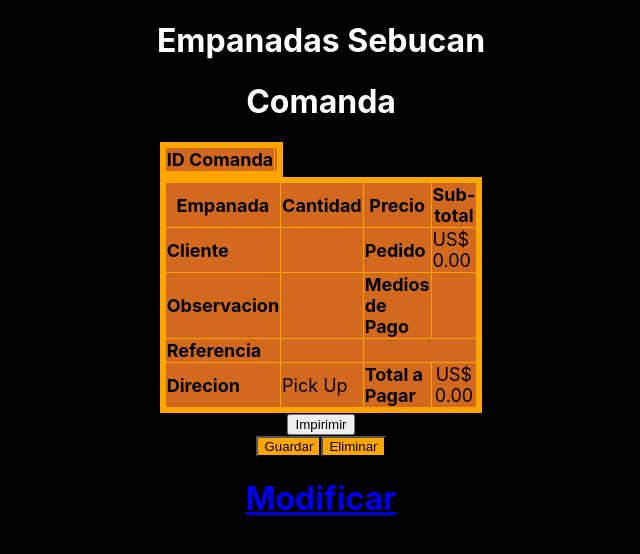
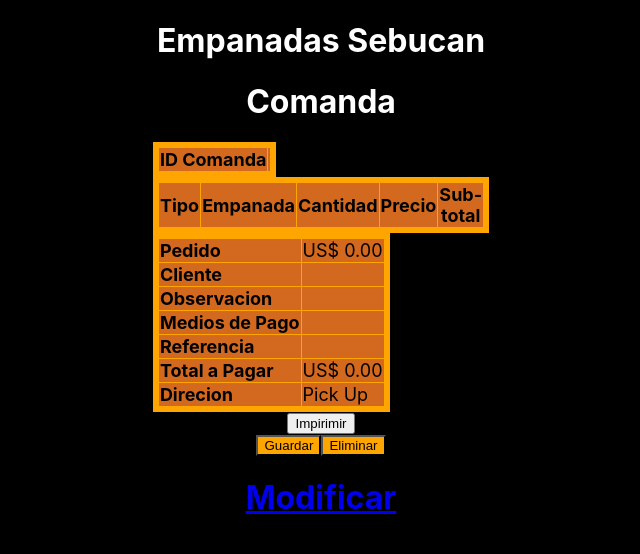
Before and after one commit to kwaale/empanadasebucan, a React (Create React App) app in the folder client/: page /comanda in a window 1280 px wide. Shown: the top 554 px of the page, without its empty margins (319-959 px from the left). Built offline with nearby package versions, Linux system fonts and the light colour scheme.

Commit message:
corr-comanda

```diff
--- a/client/src/components/Comanda/index.js
+++ b/client/src/components/Comanda/index.js
@@ -28,31 +28,43 @@ const Comanda = () => {
                 <table>
                     <thead>
                         <tr>
+                            <th>Tipo</th>
                             <th>Empanada</th>
                             <th>Cantidad</th>
                             <th>Precio</th>
                             <th>Sub-total</th>
                         </tr>
                     </thead>
-                    <tbody>
                     {/* Productos */}
-                        {order.cart?.map(product => (
+                    {order.cart?.sort((a,b) => {
+                        if(a.category < b.category) return 1;
+                        if(a.category > b.category) return -1;
+                        return 0;
+                    }).map(product => (
                         <tr key={product.id}>
+                            <td className='table-text'>{product.category[0].toUpperCase().concat(product.category.slice(1,3))}</td>
                             <td className='table-text'>{product.name}</td>
                             <td>{product.quantity}</td>
                             <td>{product.price.toFixed(2)}</td>
                             <td>{(product.quantity * product.price).toFixed(2)}</td>
                         </tr>
                     ))}
+                </table>
+                <table>
+                    <tbody>
                         <tr>
-                            <td className='table-text-neg' >Cliente</td>
-                            <td className='table-text'>{order.name}</td>
                             <td className='table-text-neg'>Pedido</td>
                             <td className='table-text'>US$ {order.total.toFixed(2)}</td>
                         </tr>
                         <tr>
+                            <td className='table-text-neg' >Cliente</td>
+                            <td className='table-text'>{order.name}</td>
+                        </tr>
+                        <tr>
                             <td className='table-text-neg'>Observacion</td>
                             <td className='table-text'>{order.observation}</td>
+                        </tr>
+                        <tr>
                             <td className='table-text-neg'>Medios de Pago</td>
                             <td className='table-text'>{order.payment_methods.map((p, i) => {
                                 if (p.active) {
@@ -64,7 +76,10 @@ const Comanda = () => {
                         <tr>
                             <td className='table-text-neg'>Referencia</td>
                             <td className='table-text'>{order.reference}</td>
+                        </tr>
+                        <tr>
                             {order.delivery.active ?
+
                                 <>
                                     <td className='table-text-neg'>Delivery</td>
                                     <td>US$ {order.delivery.zona.amount.toFixed(2)}</td>
@@ -75,21 +90,21 @@ const Comanda = () => {
                             <tr key={p.id}>
                                 <td key={p.id.toString().concat('a')} className='table-text-neg'>{p.name}</td>
                                 <td key={p.id.toString().concat('b')} className='table-text'>{p.quantity}</td>
-                                <td key={p.id.toString().concat('c')} className='table-text-neg'>Descuento</td>
-                                <td key={p.id.toString().concat('d')} className='table-text'>US$ {(p.discount * p.quantity).toFixed(2)}</td>
                             </tr>
                         ))}
                         <tr>
-                            <td className='table-text-neg'>Direcion</td>
-                            <td className='table-text'>{order.address}</td>
                             <td className='table-text-neg'>Total a Pagar</td>
                             {order.delivery.active ?
                                 <td className='table-text'>
                                     US$ {(order.total - order.descuento + order.delivery.zona.amount).toFixed(2)}
                                 </td> :
                                 order.delivery.active ?
-                                    <td>US$ {(order.total + order.delivery.zona.amount - - order.descuento).toFixed(2)}</td> :
+                                    <td>US$ {(order.total + order.delivery.zona.amount - order.descuento).toFixed(2)}</td> :
                                     <td>US$ {(order.total - order.descuento).toFixed(2)}</td>}
+                        </tr>
+                        <tr>
+                            <td className='table-text-neg'>Direcion</td>
+                            <td className='table-text'>{order.address}</td>
                         </tr>
                     </tbody>
                 </table>
```
Also changed, not shown: client/src/seeds/pedidosPrueba.js (+4 -4 lines), 1 other file (tests, documents, lock files or other folders). Lines whose indentation alone changed are shown as unchanged.
